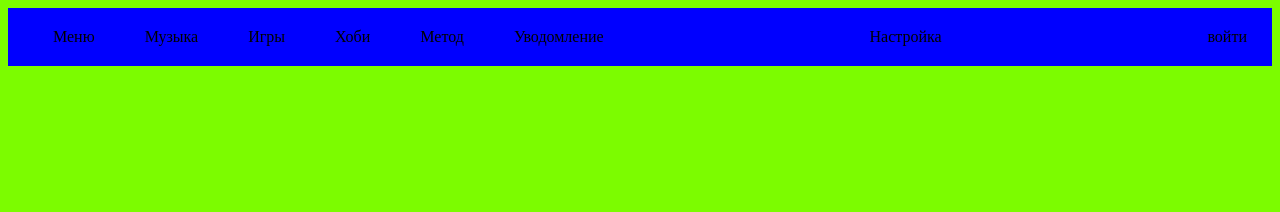
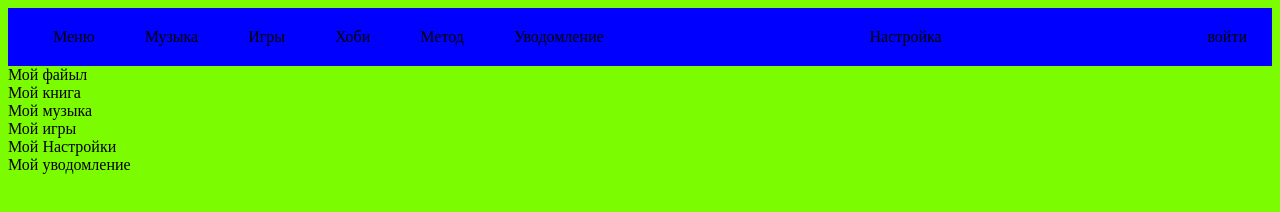
Before and after one commit to AlinurAbdyiskakov/my-first-repo1, a plain HTML site: page index.html in a window 1280 px wide. Drawn offline with Linux system fonts and the light colour scheme.

Commit message:
add sitbor

```diff
--- a/index.html
+++ b/index.html
@@ -1,10 +1,10 @@
 <!DOCTYPE html>
 <html lang="en">
   <head>
-    <meta charset="UTF-8">
-    <meta name="viewport" content="width=device-width, initial-scale=1.0">
+    <meta charset="UTF-8" />
+    <meta name="viewport" content="width=device-width, initial-scale=1.0" />
     <title>Document</title>
-    <link rel="stylesheet" href="./style.css">
+    <link rel="stylesheet" href="./style.css" />
   </head>
   <body>
     <div class="header">
@@ -19,5 +19,16 @@
       <div class="header_items"><a href="#">Настройка</a></div>
       <div class="header_items"><a href="#">войти</a></div>
     </div>
+
+    <div class="sitbor">
+      <div class="sitbor_section">
+        <div class="sitbor_items"><a href="#">Мой файыл</a></div>
+        <div class="sitbor_items"><a href="#">Мой книга</a></div>
+        <div class="sitbor_items"><a href="#">Мой музыка</a></div>
+        <div class="sitbor_items"><a href="#">Мой игры</a></div>
+      </div>
+      <div class="sitbor_items"><a href="#">Мой Настройки</a></div>
+      <div class="sitbor_items"><a href="#">Мой уводомление</a></div>
+    </div>
   </body>
 </html>
```
Lines whose indentation alone changed are shown as unchanged.
